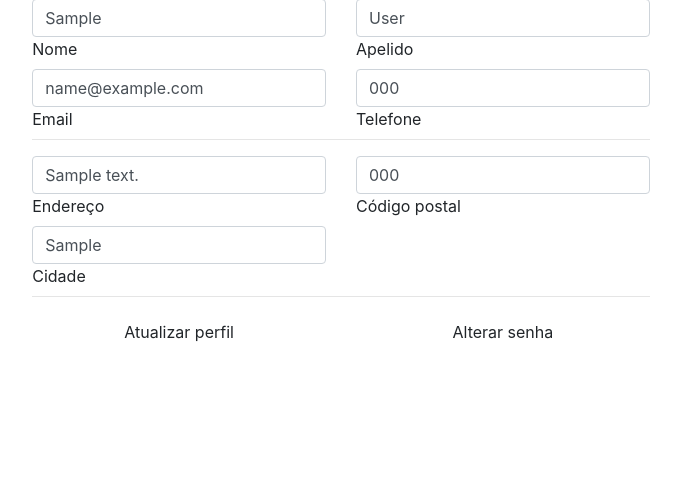
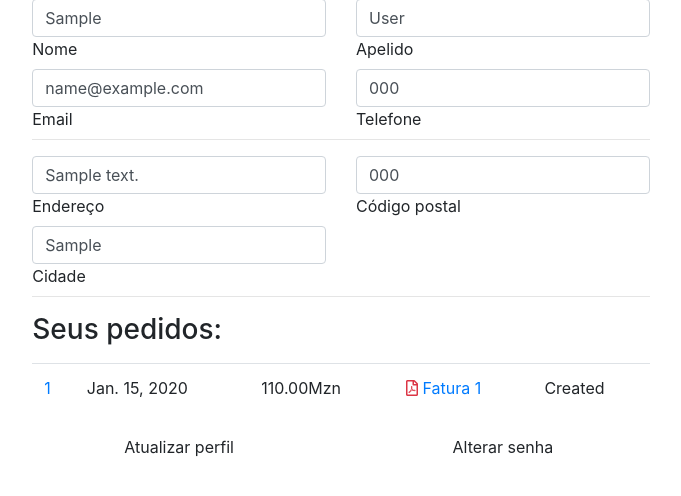
Before and after one commit to corteisjr/Izifood, a Django app: page /accounts/profile/ in a window 1280 px wide. Shown: the part 111-607 px from the top of the page, without its empty margins (299-980 px from the left). Run offline with Django 3.2, Linux system fonts and the light colour scheme; a user stored in the database is signed in; tables that the repository leaves empty hold one stand-in row (values such as "Sample post"); parts of the project's set-up code (start-up, migrations or seed data) failed here and were passed over; some libraries are stand-ins or nearby versions.

Commit message:
feat: adicionar seção de pedidos ao perfil do usuário e associar pedidos ao usuário autenticado

```diff
--- a/accounts/templates/accounts/profile.html
+++ b/accounts/templates/accounts/profile.html
@@ -76,6 +76,35 @@ Perfil
             </div>
         </div>
         <hr class="mt-0">
+        <h3 class="mb-3">Seus pedidos:</h3>
+        <table class="table">
+
+            {% for order in request.user.orders.all %}
+            <tr>
+                <td>
+                    <a href="" class="text-decoration-none">{{order.id}}</a>
+                </td>
+                <td>{{order.created|date}}</td>
+                <td class="text-green">
+                    {{order.get_total_cost|floatformat:2}}Mzn
+                </td>
+                <td>
+                    <a href="" class="text-decoration-none" target="_blank">
+                        <i class="far fa-file-pdf text-danger"></i>
+                        Fatura {{order.id}}
+                    </a>
+                </td>
+                <td>
+                    {{order.status}}
+                </td>
+                {% empty %}
+            <tr>
+                Você ainda não tem pedidos
+            </tr>
+            </tr>
+            {% endfor %}
+
+        </table>
         <div class="row">
             <button type="submit" class="btn col" data-toggle="tooltip" data-placement="top"
                 title="Preencha os novos dados e click em 'Atualizar perfil">
--- a/cart/templates/order_created.html
+++ b/cart/templates/order_created.html
@@ -9,7 +9,7 @@ Pedido #{{order.id}} criado
 {% block content %}
 <div class="card shadow-custom border-0 col-lg-7 mx-auto mb-3">
     <div class="py-3">
-        <h3 class="text-center">🍔Obriado pelo seu pedio. O número do seu pedido é <strong>{{order.id}}</strong></h3>
+        <h3 class="text-center">🍔Obrigado pelo seu pedido. O número do seu pedido é <strong>{{order.id}}</strong></h3>
     </div>
     <div class="text-center">
         Estamos preparando seu pedido com muito carinho e em breve ele estará a caminho para matar sua fome e deixar seu
--- a/ecommerce_project/settings.py
+++ b/ecommerce_project/settings.py
@@ -31,12 +31,14 @@ BASE_DIR = Path(__file__).resolve().parent.parent
 # Application definition
 
 INSTALLED_APPS = [
+    'jazzmin',
     'django.contrib.admin',
     'django.contrib.auth',
     'django.contrib.contenttypes',
     'django.contrib.sessions',
     'django.contrib.messages',
     'django.contrib.staticfiles',
+    #
     'listings',
     'cart',
     'orders',
--- a/orders/models.py
+++ b/orders/models.py
@@ -1,5 +1,6 @@
 from django.db import models
 from listings.models import Product
+from django.conf import settings
 
 ORDER_STATUS = (
     ('Created', 'Criado'),
@@ -17,6 +18,13 @@ TRANSPORT_CHOICES = [
 
 
 class Order(models.Model):
+    user = models.ForeignKey(
+        settings.AUTH_USER_MODEL,
+        on_delete=models.CASCADE,
+        related_name='orders',
+        blank=True,
+        null=True
+    )
     first_name = models.CharField('Nome', max_length=50)
     last_name = models.CharField('Sobrenome', max_length=50)
     email = models.EmailField('Email')
```
Also changed, not shown: orders/templates/order_create.html (+11 -3 lines), orders/views.py (+13 -0 lines), orders/migrations/0002_order_user.py (added).
